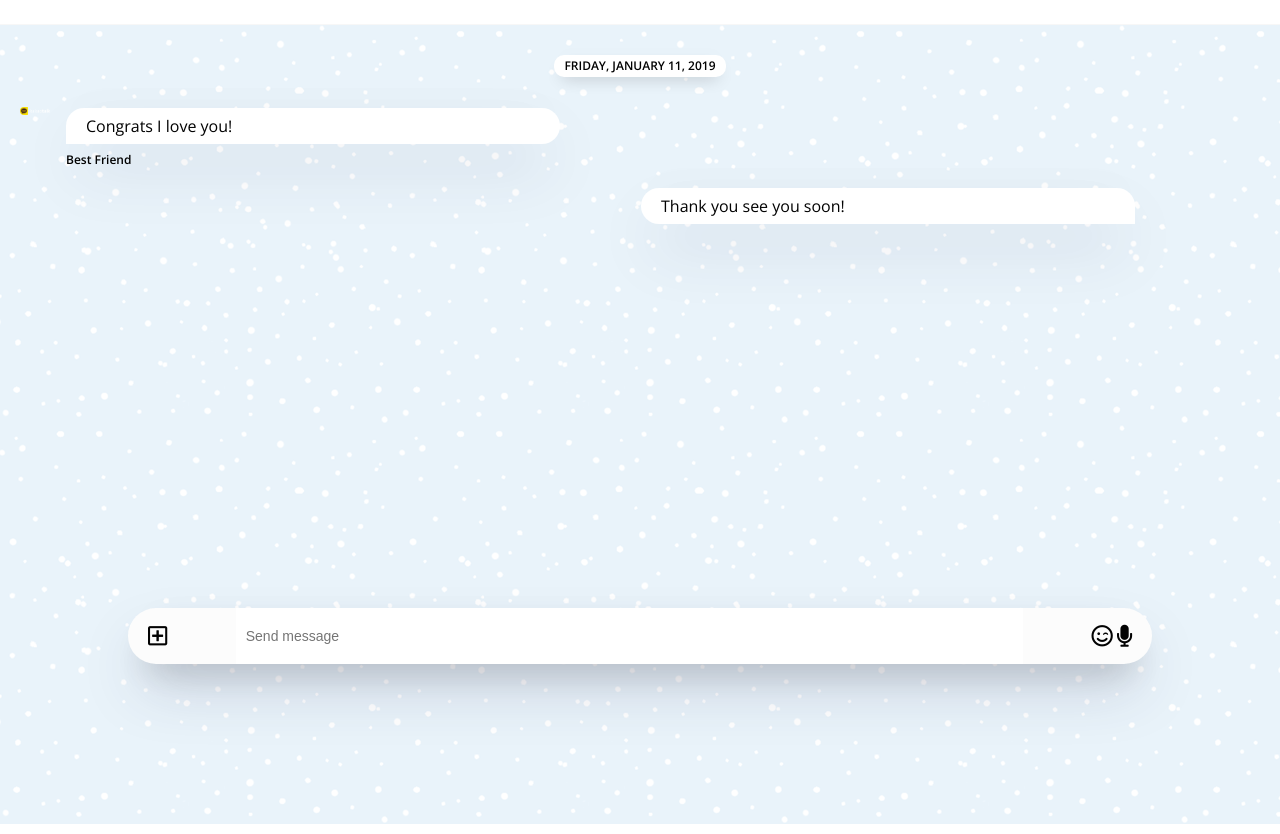
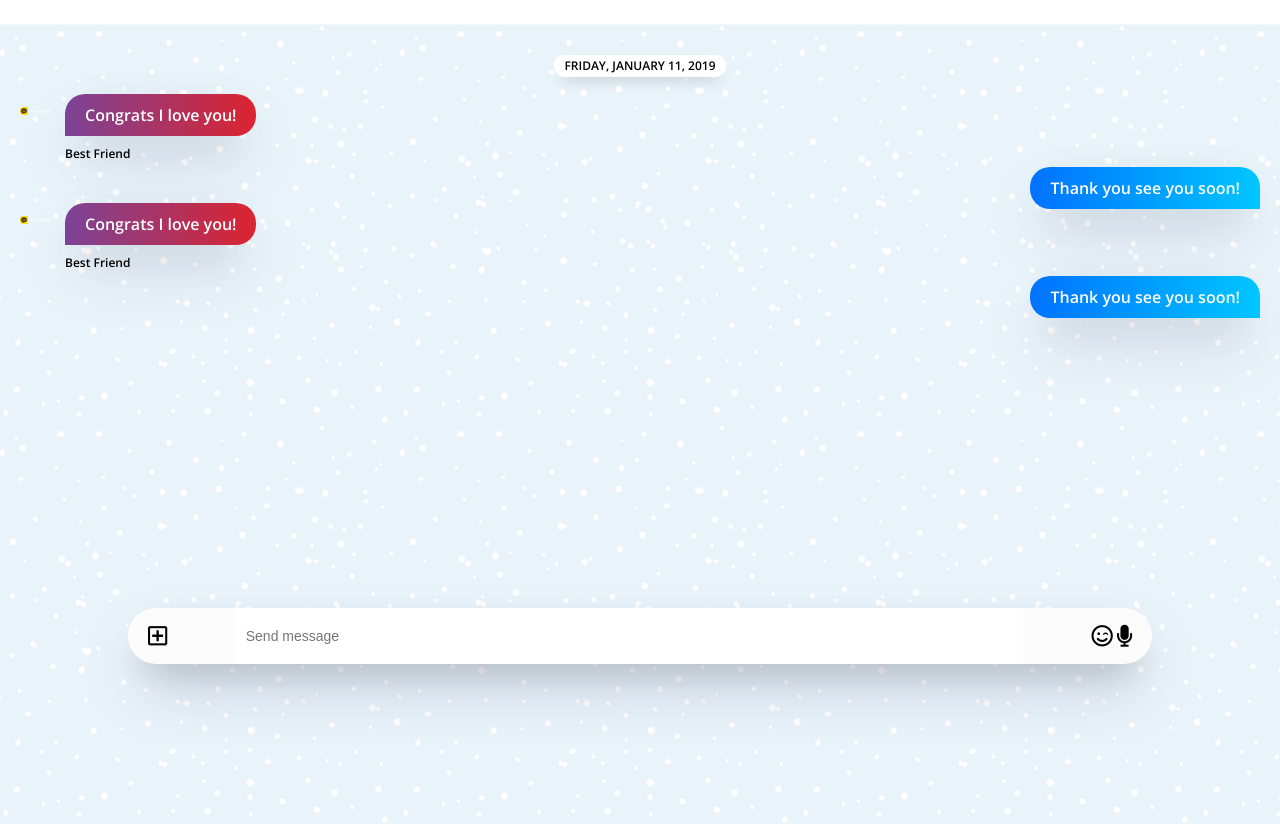
Before and after one commit to rkdals0301/kakao-talk-v2, a plain HTML site: page chat.html in a window 1280 px wide. Shown: the part 86-920 px from the top of the page. Drawn offline with nearby package versions, Linux system fonts and the light colour scheme.

Commit message:
Chat Screen part Four CSS 작업

```diff
--- a/chat.html
+++ b/chat.html
@@ -49,17 +49,33 @@
         <li class="incoming-message message">
           <img src="images/avatar.png" class="g-avatar message__avatar" />
           <div class="message__content">
-            <div class="message__bubble">
+            <span class="message__bubble">
               Congrats I love you!
-            </div>
+            </span>
             <span class="message__author">Best Friend</span>
           </div>
         </li>
         <li class="sent-message message">
           <div class="message__content">
-            <div class="message__bubble">
+            <span class="message__bubble">
               Thank you see you soon!
-            </div>
+            </span>
+          </div>
+        </li>
+        <li class="incoming-message message">
+          <img src="images/avatar.png" class="m-avatar message__avatar" />
+          <div class="message__content">
+            <span class="message__bubble">
+              Congrats I love you!
+            </span>
+            <span class="message__author">Best Friend</span>
+          </div>
+        </li>
+        <li class="sent-message message">
+          <div class="message__content">
+            <span class="message__bubble">
+              Thank you see you soon!
+            </span>
           </div>
         </li>
       </ul>
--- a/css/chat.css
+++ b/css/chat.css
@@ -53,6 +53,7 @@
   display: flex;
   flex-direction: column;
   align-items: center;
+  justify-content: center;
   padding: 0px 20px;
   padding-top: 30px;
 }
@@ -72,12 +73,7 @@
 .message {
   display: flex;
   align-items: flex-start;
-  width: 50%;
   margin-bottom: 20px;
-}
-
-.message .message__content {
-  width: 80%;
 }
 
 .incoming-message {
@@ -94,20 +90,18 @@
   margin-right: 15px;
 }
 
-.message .message__content {
-  padding: 1px;
-}
-
 .message .message__bubble {
   background-color: white;
   box-shadow: 0 30px 60px -12px rgba(50, 50, 93, 0.25),
     0 18px 36px -18px rgba(0, 0, 0, 0.3), 0 -12px 36px -8px rgba(0, 0, 0, 0.025);
   padding: 10px 20px;
   border-radius: 20px;
+  color: white;
+  font-weight: 600;
 }
 
 .incoming-message .message__author {
-  margin-top: 10px;
+  margin-top: 25px;
   display: block;
   font-weight: 600;
   font-size: 12px;
@@ -115,8 +109,10 @@
 
 .incoming-message .message__bubble {
   border-bottom-left-radius: 0px;
+  background-image: linear-gradient(to right, #7b4397, #dc2430);
 }
 
 .sent-message .message__bubble {
   border-bottom-right-radius: 0px;
+  background-image: linear-gradient(to left, #00c6ff, #0072ff);
 }
```
